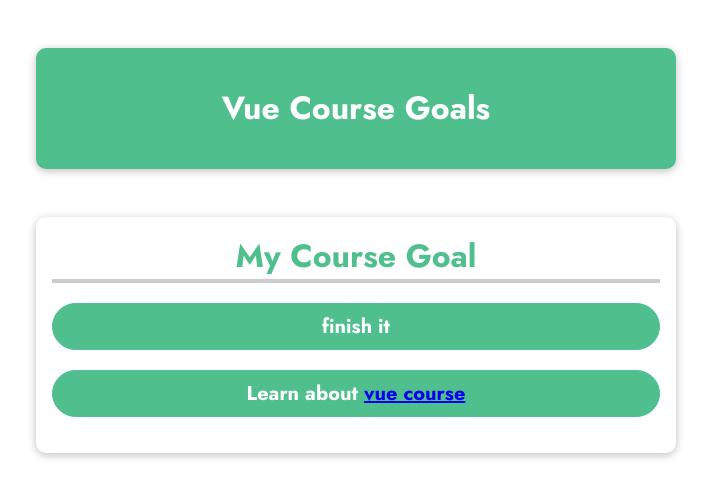
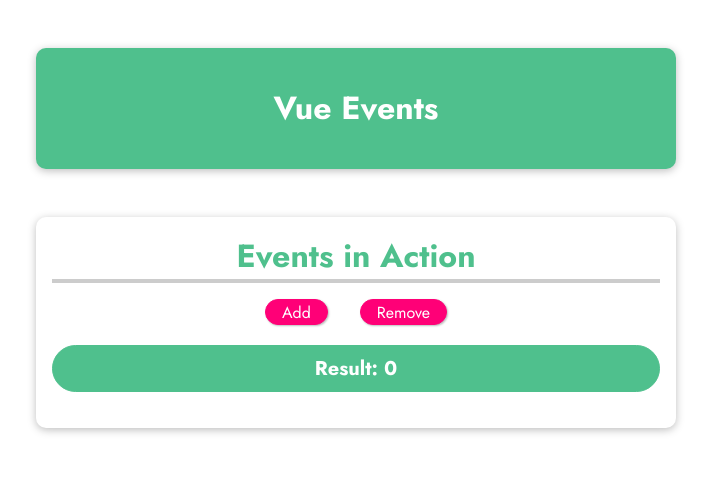
Before and after one commit to Kesavamurthi/UdemyVuePractices, a plain HTML site: page index.html in a window 1280 px wide. Shown: the whole page, without its empty margins (284-995 px from the left). Drawn offline with nearby package versions, Linux system fonts and the light colour scheme.

Commit message:
switched to new branch and added files related to event binding

```diff
--- a/app.js
+++ b/app.js
@@ -1,21 +1,9 @@
 const app = Vue.createApp({
-    data() {
-        return{
-            courseGoalA: 'finish it',
-            courseGoalB: 'Master it',
-            Vuelink: 'https://vuejs.org/'
-        };
-    },
-    methods: {
-        outputGoals(){
-            const randomNumber = Math.random();
-            if ( randomNumber < 0.5 ){
-                return this.courseGoalA;
-            }
-            else {
-                return this.courseGoalB;
-            }
-        }
-    }
+  data() {
+    return {
+      counter: 0,
+    };
+  },
 });
-app.mount('#user-goal');
+
+app.mount('#events');
--- a/index.html
+++ b/index.html
@@ -9,17 +9,18 @@
       rel="stylesheet"
     />
     <link rel="stylesheet" href="styles.css" />
-    <script src="https://unpkg.com/vue@3.4.9/dist/vue.global.js" defer></script>
+    <script src="https://unpkg.com/vue@next" defer></script>
     <script src="app.js" defer></script>
   </head>
   <body>
     <header>
-      <h1>Vue Course Goals</h1>
+      <h1>Vue Events</h1>
     </header>
-    <section id="user-goal">
-      <h2>My Course Goal</h2>
-      <p>{{ outputGoals() }}</p>
-      <p>Learn about <a v-bind:href="Vuelink">vue course</a></p>
+    <section id="events">
+      <h2>Events in Action</h2>
+      <button>Add</button>
+      <button>Remove</button>
+      <p>Result: {{ counter }}</p>
     </section>
   </body>
 </html>
--- a/styles.css
+++ b/styles.css
@@ -22,7 +22,7 @@ header {
   max-width: 40rem;
 }
 
-#user-goal {
+#events {
   box-shadow: 0 2px 8px rgba(0, 0, 0, 0.26);
   margin: 3rem auto;
   border-radius: 10px;
@@ -32,14 +32,14 @@ header {
   max-width: 40rem;
 }
 
-#user-goal h2 {
+#events h2 {
   font-size: 2rem;
   border-bottom: 4px solid #ccc;
   color: #4fc08d;
   margin: 0 0 1rem 0;
 }
 
-#user-goal p {
+#events p {
   font-size: 1.25rem;
   font-weight: bold;
   border: 1px solid #4fc08d;
@@ -49,18 +49,18 @@ header {
   border-radius: 25px;
 }
 
-#user-goal input {
+#events input {
   font: inherit;
   border: 1px solid #ccc;
 }
 
-#user-goal input:focus {
+#events input:focus {
   outline: none;
   border-color: #1b995e;
   background-color: #d7fdeb;
 }
 
-#user-goal button {
+#events button {
   font: inherit;
   cursor: pointer;
   border: 1px solid #ff0077;
@@ -68,10 +68,12 @@ header {
   color: white;
   padding: 0.05rem 1rem;
   box-shadow: 1px 1px 2px rgba(0, 0, 0, 0.26);
+  border-radius: 20px;
+  margin: 0 1rem;
 }
 
-#user-goal button:hover,
-#user-goal button:active {
+#events button:hover,
+#events button:active {
   background-color: #ec3169;
   border-color: #ec3169;
   box-shadow: 1px 1px 4px rgba(0, 0, 0, 0.26);
```
